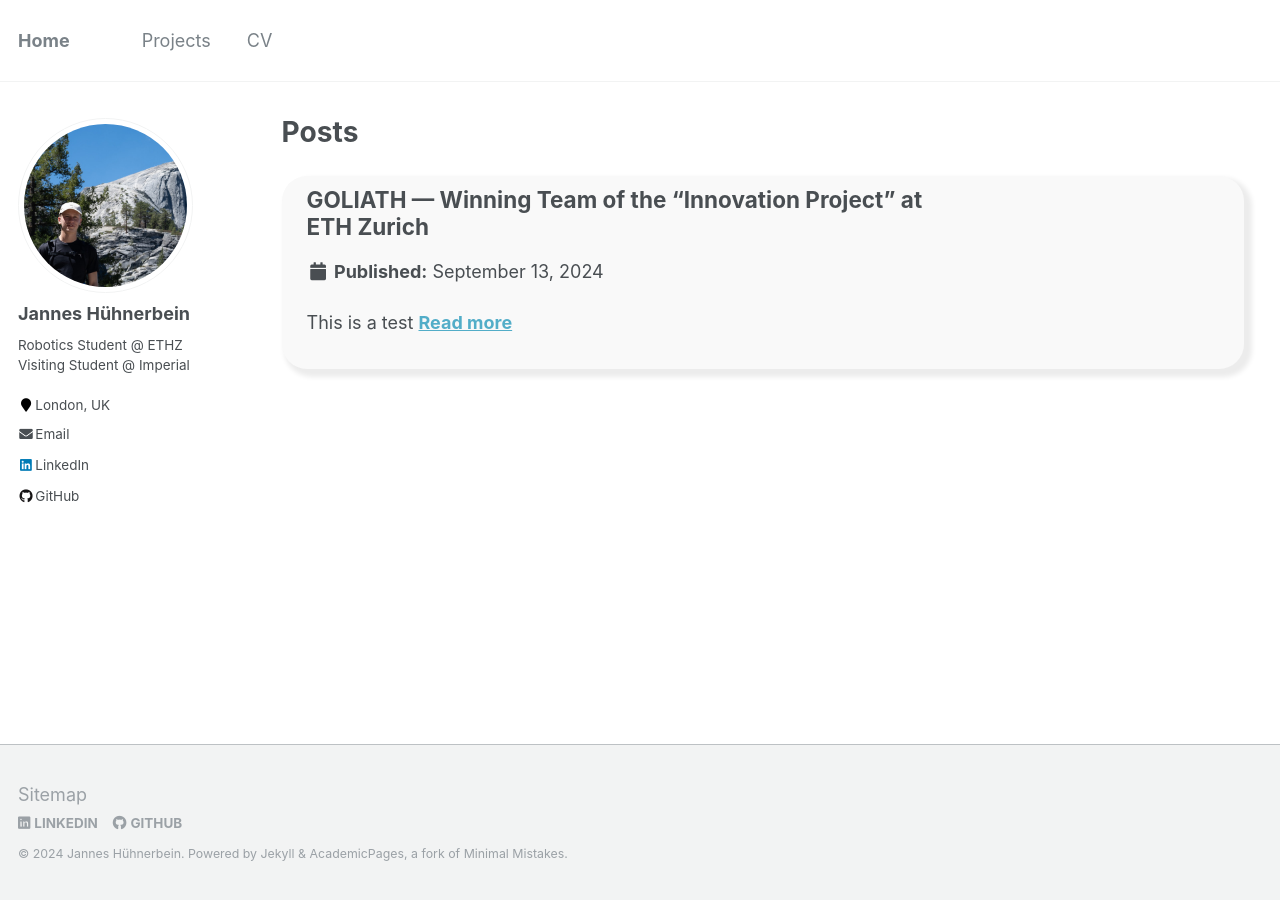
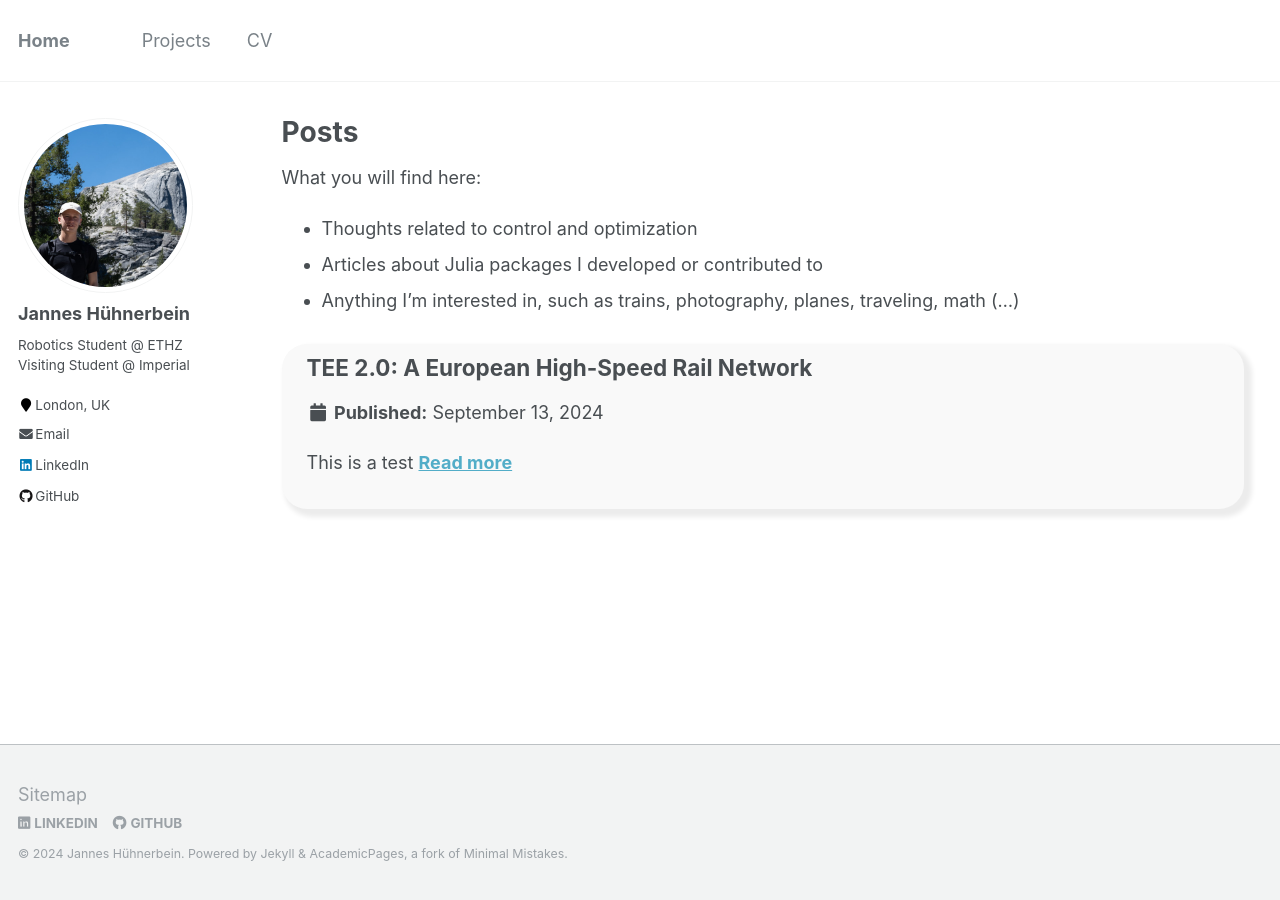
Before and after one commit to janneshb/huehnerbe.in, a Jekyll site: the page built from _pages/blog.md, in a window 1280 px wide. Built offline with Jekyll 4.4.1, drawn with Linux system fonts in a browser that asks for light colours.

Commit message:
updated blogs start page

```diff
--- a/_blog/test-post.md
+++ b/_blog/test-post.md
@@ -1,9 +1,9 @@
 ---
-title: "GOLIATH &mdash; Winning Team of the \"Innovation Project\" at ETH Zurich"
+title: "TEE 2.0: A European High-Speed Rail Network"
 collection: blog
 paper: false
 layout: single
-permalink: /posts/test-post
+permalink: /posts/tee-2-european-high-speed-rail
 excerpt: 'This is a test'
 share: false
 date: 2024-09-13
--- a/_pages/blog.md
+++ b/_pages/blog.md
@@ -7,6 +7,12 @@ author_profile: true
 
 {% include base_path %}
 
+What you will find here:
+
+* Thoughts related to control and optimization
+* Articles about Julia packages I developed or contributed to
+* Anything I'm interested in, such as trains, photography, planes, traveling, math (...)
+
 {% for post in site.blog reversed %}
   {% include archive-single.html type="list" %}
 {% endfor %}
```
